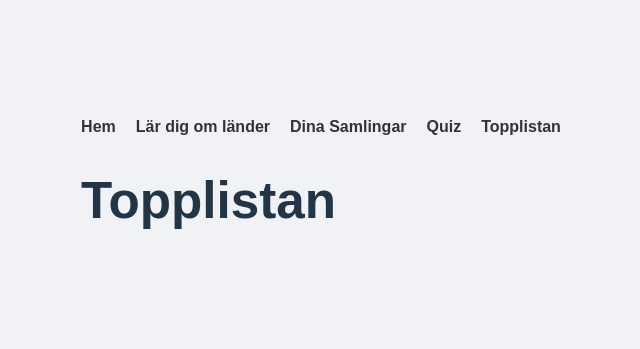
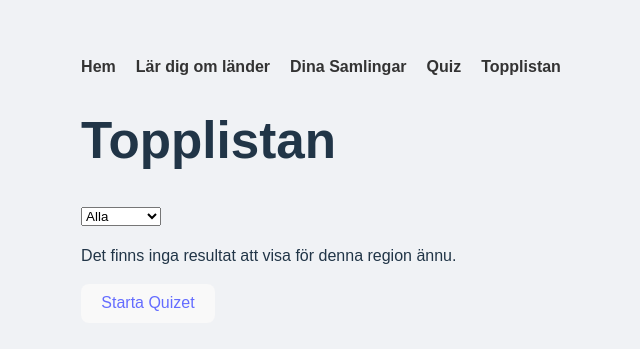
Before and after one commit to jenniferjoyce94/Country-Explorer, a React (Vite) app: page /leaderboard in a window 1280 px wide. Shown: the part 211-560 px from the top of the page, without its empty margins (319-959 px from the left). Built offline with nearby package versions, Linux system fonts and the light colour scheme.

Commit message:
change so filter region with usememo and added swedish with quizstart

```diff
--- a/src/Components/QuizGame.jsx
+++ b/src/Components/QuizGame.jsx
@@ -3,7 +3,7 @@ import { useSelector, useDispatch } from "react-redux";
 import { useState, useEffect } from "react";
 import { useLocation, useNavigate, Link } from "react-router-dom";
 import { selectCountries, fetchCountries } from "../redux/CountriesSlice";
-const totalQuestions = 15;
+const totalQuestions = 2;
 
 function QuizGame() {
   const { state } = useLocation();
@@ -23,11 +23,20 @@ function QuizGame() {
   const [currentQuestion, setCurrentQuestion] = useState(0);
   const [questions, setQuestions] = useState([]);
 
+  const regionMap = {
+    Afrika: "Africa",
+    Europa: "Europe",
+    Asien: "Asia",
+    Oceanien: "Oceania",
+    Amerika: "Americas",
+  };
   useEffect(() => {
     if (!region || !userName) {
       navigate("/quizstart");
     }
-    dispatch(fetchCountries(region));
+    const apiRegion = regionMap[region] || region;
+    console.log("QuizGame region:", region, "apiRegion:", apiRegion);
+    dispatch(fetchCountries(apiRegion));
   }, [region, userName, dispatch, navigate]);
 
   useEffect(() => {
@@ -42,16 +51,6 @@ function QuizGame() {
 
   const currentCountry = questions[currentQuestion];
 
-  const saveLocalStorage = (Payload) => {
-    try {
-      const key = "quizResults";
-      const existing = JSON.parse(localStorage.getItem(key)) || [];
-      existing.push(Payload);
-      localStorage.setItem(key, JSON.stringify(existing));
-    } catch (error) {
-      console.error("Error saving to localStorage", error);
-    }
-  };
   // Fisher-Yates shuffle algorithm
   function shuffle(array) {
     const arr = [...array];
@@ -84,7 +83,6 @@ function QuizGame() {
       setGiveAnswer("");
     } else {
       setShowScore(true);
-      saveLocalStorage({ userName, score, totalQuestions });
     }
   };
 
@@ -115,13 +113,19 @@ function QuizGame() {
       )}
       {giveAnswer && <p>{giveAnswer}</p>}
       {showScore ? (
-        <Link to={"/showScore"} state={{ score, totalQuestions, userName }}>
+        <Link
+          to={"/showScore"}
+          state={{ score, totalQuestions, userName, region }}
+        >
           <button className="btnNext">Visa resultat</button>
         </Link>
       ) : (
         giveAnswer &&
         (currentQuestion + 1 === totalQuestions ? (
-          <Link to={"/showScore"} state={{ score, totalQuestions, userName }}>
+          <Link
+            to={"/showScore"}
+            state={{ score, totalQuestions, userName, region }}
+          >
             <button className="btnNext">Visa resultat</button>
           </Link>
         ) : (
--- a/src/Components/ShowScore.jsx
+++ b/src/Components/ShowScore.jsx
@@ -5,15 +5,44 @@ import Navbar from "./Navbar";
 function ShowScore() {
   const navigate = useNavigate();
   const { state } = useLocation();
-  const { score, totalQuestions, userName } = state || {};
+  const { score, totalQuestions, userName, region } = state || {};
 
   useEffect(() => {
-    if (userName && typeof score === "number") {
+    if (userName && typeof score === "number" && region) {
+      const regionMap = {
+        Africa: "Afrika",
+        Americas: "Amerika",
+        Asia: "Asien",
+        Europe: "Europa",
+        Oceania: "Oceanien",
+        Afrika: "Afrika",
+        Amerika: "Amerika",
+        Asien: "Asien",
+        Europa: "Europa",
+        Oceanien: "Oceanien",
+      };
+      const regionSv = regionMap[region] || region;
       const leaderboard = JSON.parse(localStorage.getItem("leaderboard")) || [];
-      leaderboard.push({ userName, score });
-      localStorage.setItem("leaderboard", JSON.stringify(leaderboard));
+
+      const findUser = leaderboard.find(
+        (entry) =>
+          entry.userName === userName &&
+          entry.score === score &&
+          entry.region === regionSv
+      );
+
+      // Spara bara om denna exakta entry inte redan finns
+      if (!findUser) {
+        const newEntry = {
+          userName,
+          score,
+          region: regionSv,
+        };
+        leaderboard.push(newEntry);
+        localStorage.setItem("leaderboard", JSON.stringify(leaderboard));
+      }
     }
-  }, [userName, score]);
+  }, [userName, score, region]);
 
   if (!state) {
     return (
@@ -29,7 +58,8 @@ function ShowScore() {
   return (
     <div>
       <Navbar />
-      <h2>Grattis {userName}! Ditt Resultat</h2>
+      <h2>Grattis {userName}!</h2>
+      <h3>Ditt Resultat</h3>
       <p>
         Poäng: {score} av {totalQuestions}
       </p>
--- a/src/Pages/Leaderboard.jsx
+++ b/src/Pages/Leaderboard.jsx
@@ -1,31 +1,69 @@
+import { Link } from "react-router-dom";
 import Navbar from "../Components/Navbar";
-import { useState, useEffect } from "react";
-import { useDispatch } from "react-redux";
+import { use, useMemo, useState } from "react";
 
-const region = localStorage.getItem("region") || "Alla";
+const regions = ["Alla", "Afrika", "Amerika", "Asien", "Europa", "Oceanien"];
 
 const Leaderboard = () => {
-  const [leaderboard, setLeaderboard] = useState([]);
-  const dispatch = useDispatch();
-  const topPlayers = leaderboard.slice(0, 10);
-
-  useEffect(() => {
-    const storedLeaderboard =
-      JSON.parse(localStorage.getItem("leaderboard")) || [];
-    setLeaderboard(storedLeaderboard);
+  const [selectedRegion, setSelectedRegion] = useState("Alla");
+  const leaderboardNew = useMemo(() => {
+    try {
+      const rawData = localStorage.getItem("leaderboard");
+      const arr = rawData ? JSON.parse(rawData) : [];
+      if (!Array.isArray(arr)) {
+        console.error("Leaderboard i localStorage är inte en array:", arr);
+        return [];
+      }
+      return arr;
+    } catch (e) {
+      console.error("Fel vid tolkning av leaderboard i localStorage", e);
+      return [];
+    }
   }, []);
 
-  const sortLeaderboard = (a, b) => b.score - a.score;
-  leaderboard.sort(sortLeaderboard);
+  const filterRegion = useMemo(() => {
+    const grouped = {};
+    for (const entry of leaderboardNew) {
+      if (!grouped[entry.region]) {
+        grouped[entry.region] = [];
+      }
+      grouped[entry.region].push(entry);
+    }
+    return grouped;
+  }, [leaderboardNew]);
 
-  useEffect(() => {
-    dispatch({ type: "SET_REGION", payload: region });
-  }, [dispatch]);
+  const topPlayers = useMemo(() => {
+    let filteredData;
+    if (selectedRegion === "Alla") {
+      filteredData = leaderboardNew;
+    } else {
+      filteredData = filterRegion[selectedRegion] || [];
+    }
+
+    return filteredData.sort((a, b) => b.score - a.score).slice(0, 10);
+  }, [selectedRegion, filterRegion, leaderboardNew]);
+
+  console.log("Leaderboard från localStorage:", leaderboardNew);
 
   return (
     <div>
       <Navbar />
       <h1>Topplistan</h1>
+      <select
+        value={selectedRegion}
+        onChange={(e) => setSelectedRegion(e.target.value)}
+      >
+        {regions.map((region) => (
+          <option key={region} value={region}>
+            {region}
+          </option>
+        ))}
+      </select>
+      {topPlayers.length === 0 ? (
+        <p>Det finns inga resultat att visa för denna region ännu.</p>
+      ) : (
+        <div key={selectedRegion}>
+          <h2>Topplista för {selectedRegion}</h2>
           <ol>
             {topPlayers.map((x, index) => (
               <li key={index}>
@@ -34,6 +72,11 @@ const Leaderboard = () => {
             ))}
           </ol>
         </div>
+      )}
+      <button>
+        <Link to="/quizstart">Starta Quizet</Link>
+      </button>
+    </div>
   );
 };
 
--- a/src/Pages/QuizStart.jsx
+++ b/src/Pages/QuizStart.jsx
@@ -7,7 +7,7 @@ const QuizStart = () => {
   const [region, setRegion] = useState("");
   const [userName, setUserName] = useState("");
   const { status } = useSelector((state) => state.quiz);
-  const regions = ["Africa", "Americas", "Asia", "Europe", "Oceania"];
+  const regions = ["Afrika", "Amerika", "Asien", "Europa", "Oceanien"];
   const navigate = useNavigate();
 
   const handleStartQuiz = (e) => {
--- a/src/redux/CountriesSlice.js
+++ b/src/redux/CountriesSlice.js
@@ -17,6 +17,7 @@ export const fetchCountries = createAsyncThunk(
   "countries/fetchCountries",
   async (region) => {
     const url = `${api()}/region/${region}?fields=name,translations,capital,region,flags,population,maps,altSpellings`;
+    console.log("fetchCountries URL:", url);
     const response = await fetch(url);
     if (!response.ok) {
       throw new Error("Problem att hämta länder");
```
Also changed, not shown: src/redux/LeaderBordSlice.js (deleted, +0 -18 lines). Lines whose indentation alone changed are shown as unchanged.
